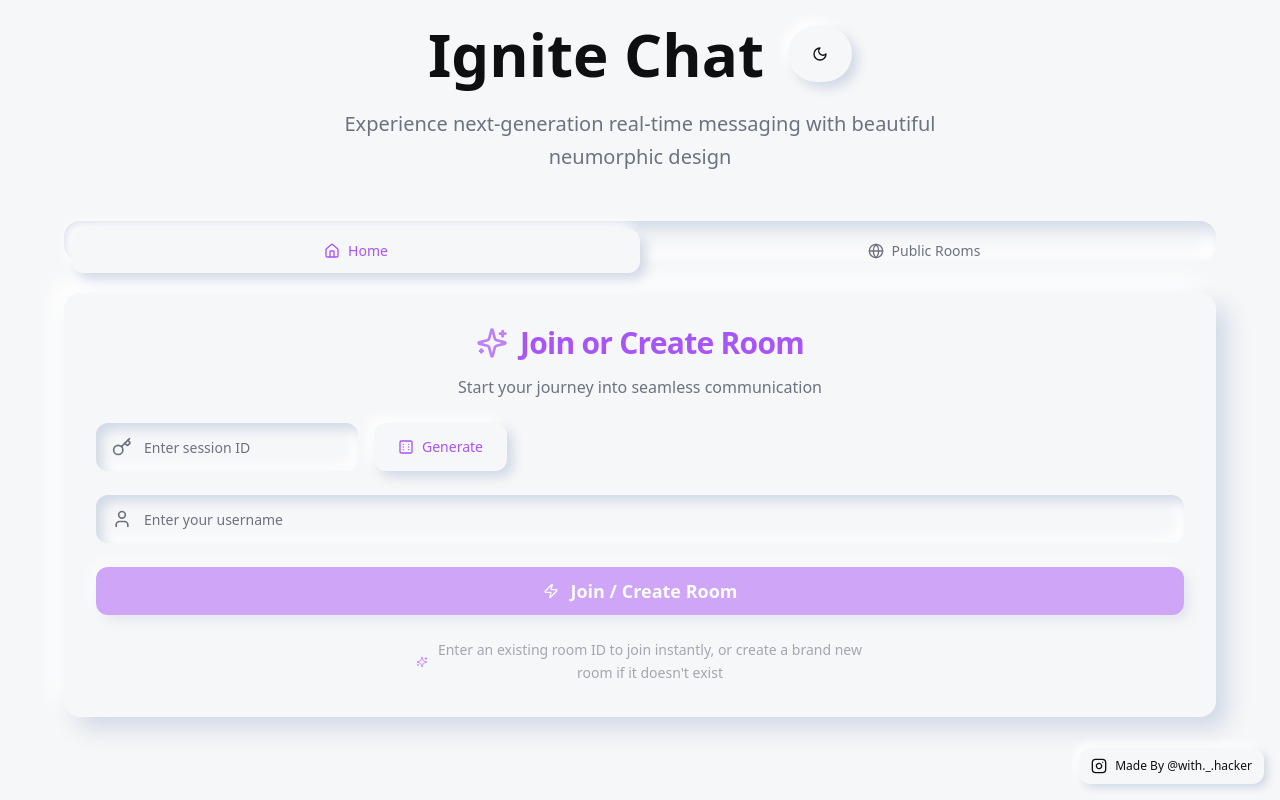
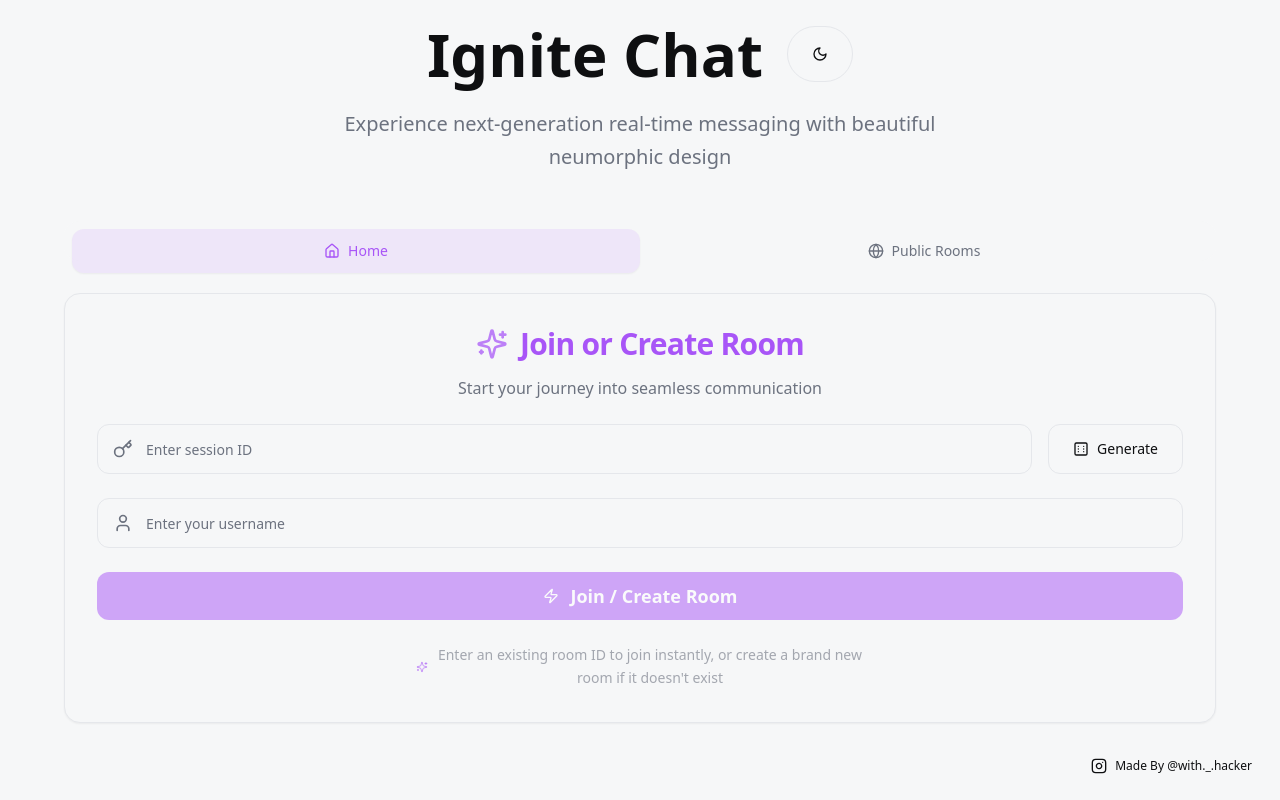
Before and after one commit to HackPotato21/spark-chat-rooms.github.io, a React (Vite) app: page / in a window 1280 px wide. Built offline with nearby package versions, Linux system fonts and the light colour scheme.

Commit message:
Fix shadows and add room naming
Removed shadows from components and implemented a prompt for room naming when selecting private or public rooms. Icons have also been reorganized.

```diff
--- a/src/pages/Index.tsx
+++ b/src/pages/Index.tsx
@@ -52,6 +52,7 @@ const Index = () => {
   const [publicRooms, setPublicRooms] = useState<Room[]>([]);
   const [filteredPublicRooms, setFilteredPublicRooms] = useState<Room[]>([]);
   const [roomType, setRoomType] = useState<'public' | 'private'>('public');
+  const [roomName, setRoomName] = useState('');
   const [selectedFile, setSelectedFile] = useState<File | null>(null);
   const [isUploading, setIsUploading] = useState(false);
   const [searchQuery, setSearchQuery] = useState('');
@@ -329,7 +330,7 @@ const Index = () => {
         const { data: newRoom, error: createError } = await supabase
           .from('chat_rooms')
           .insert({
-            room_name: `Room-${sessionId}`,
+            room_name: roomName || `Room-${sessionId}`,
             session_id: sessionId,
             room_type: roomType,
             owner_name: userName
@@ -864,7 +865,7 @@ const Index = () => {
                   setTimeout(() => document.body.classList.remove('theme-transitioning'), 800);
                   setTheme(theme === 'dark' ? 'light' : 'dark');
                 }}
-                className="w-14 h-14 rounded-full shadow-[6px_6px_12px_#d1d9e6,-6px_-6px_12px_#ffffff] dark:shadow-[6px_6px_12px_#0f1419,-6px_-6px_12px_#2a2a2a] hover:shadow-[inset_6px_6px_12px_#d1d9e6,inset_-6px_-6px_12px_#ffffff] dark:hover:shadow-[inset_6px_6px_12px_#0f1419,inset_-6px_-6px_12px_#2a2a2a] transition-all duration-300 bg-background border-0 flex items-center justify-center"
+                className="w-14 h-14 rounded-full transition-all duration-300 border border-border hover:border-primary/50 flex items-center justify-center"
               >
                 {theme === 'dark' ?
                   <Sun className="w-6 h-6 transition-transform duration-500 hover:rotate-180" /> :
@@ -878,17 +879,17 @@ const Index = () => {
           </div>
 
           <Tabs value={currentView} onValueChange={(v) => setCurrentView(v as any)} className="w-full slide-enter">
-            <TabsList className="grid w-full grid-cols-2 bg-background rounded-2xl p-2 mb-8 shadow-[inset_8px_8px_16px_#d1d9e6,inset_-8px_-8px_16px_#ffffff] dark:shadow-[inset_8px_8px_16px_#0f1419,inset_-8px_-8px_16px_#2a2a2a] border-0">
+            <TabsList className="grid w-full grid-cols-2 bg-background rounded-2xl p-2 mb-8 border-0">
               <TabsTrigger
                 value="home"
-                className="rounded-xl transition-all duration-300 data-[state=active]:shadow-[6px_6px_12px_#d1d9e6,-6px_-6px_12px_#ffffff] dark:data-[state=active]:shadow-[6px_6px_12px_#0f1419,-6px_-6px_12px_#2a2a2a] data-[state=active]:bg-background data-[state=active]:text-primary hover:text-primary/80 font-medium py-3 px-4 flex items-center justify-center gap-2 text-sm border-0"
+                className="rounded-xl transition-all duration-300 data-[state=active]:bg-primary/10 data-[state=active]:text-primary hover:text-primary/80 font-medium py-3 px-4 flex items-center justify-center gap-2 text-sm border-0"
               >
                 <Home className="w-4 h-4" />
                 Home
               </TabsTrigger>
               <TabsTrigger
                 value="publicRooms"
-                className="rounded-xl transition-all duration-300 data-[state=active]:shadow-[6px_6px_12px_#d1d9e6,-6px_-6px_12px_#ffffff] dark:data-[state=active]:shadow-[6px_6px_12px_#0f1419,-6px_-6px_12px_#2a2a2a] data-[state=active]:bg-background data-[state=active]:text-primary hover:text-primary/80 font-medium py-3 px-4 flex items-center justify-center gap-2 text-sm border-0"
+                className="rounded-xl transition-all duration-300 data-[state=active]:bg-primary/10 data-[state=active]:text-primary hover:text-primary/80 font-medium py-3 px-4 flex items-center justify-center gap-2 text-sm border-0"
               >
                 <Globe className="w-4 h-4" />
                 Public Rooms
@@ -896,7 +897,7 @@ const Index = () => {
             </TabsList>
 
             <TabsContent value="home" className="space-y-8">
-              <Card className="bg-background shadow-[12px_12px_24px_#d1d9e6,-12px_-12px_24px_#ffffff] dark:shadow-[12px_12px_24px_#0f1419,-12px_-12px_24px_#2a2a2a] border-0 rounded-2xl transition-all duration-500 hover:shadow-[16px_16px_32px_#d1d9e6,-16px_-16px_32px_#ffffff] dark:hover:shadow-[16px_16px_32px_#0f1419,-16px_-16px_32px_#2a2a2a] hover:scale-[1.01]">
+              <Card className="bg-background border border-border rounded-2xl transition-all duration-500 hover:scale-[1.01]">
                 <CardHeader className="text-center pb-6 pt-8">
                   <CardTitle className="text-3xl font-bold text-primary mb-2 flex items-center justify-center gap-3">
                     <Sparkles className="w-8 h-8 text-primary animate-pulse" />
@@ -907,19 +908,20 @@ const Index = () => {
                 <CardContent className="space-y-6 px-8 pb-8">
                   <div className="space-y-6">
                     <div className="flex gap-4">
-                      <div className="relative">
+                      <div className="relative flex-1">
                         <Key className="absolute left-4 top-1/2 transform -translate-y-1/2 w-5 h-5 text-muted-foreground z-10" />
                         <Input
                           value={sessionId}
                           onChange={(e) => setSessionId(e.target.value.toUpperCase())}
                           placeholder="Enter session ID"
                           maxLength={8}
-                          className="pl-12 bg-background shadow-[inset_6px_6px_12px_#d1d9e6,inset_-6px_-6px_12px_#ffffff] dark:shadow-[inset_6px_6px_12px_#0f1419,inset_-6px_-6px_12px_#2a2a2a] border-0 rounded-xl text-lg py-6 focus-visible:ring-0 focus-visible:ring-offset-0 focus-visible:shadow-[inset_8px_8px_16px_#d1d9e6,inset_-8px_-8px_16px_#ffffff] dark:focus-visible:shadow-[inset_8px_8px_16px_#0f1419,inset_-8px_-8px_16px_#2a2a2a]"
+                          className="pl-12 border border-border rounded-xl text-lg py-6 focus-visible:ring-2 focus-visible:ring-primary/20"
                         />
                       </div>
                       <Button
                         onClick={generateSessionId}
-                        className="px-6 py-6 bg-background shadow-[6px_6px_12px_#d1d9e6,-6px_-6px_12px_#ffffff] dark:shadow-[6px_6px_12px_#0f1419,-6px_-6px_12px_#2a2a2a] hover:shadow-[inset_6px_6px_12px_#d1d9e6,inset_-6px_-6px_12px_#ffffff] dark:hover:shadow-[inset_6px_6px_12px_#0f1419,inset_-6px_-6px_12px_#2a2a2a] border-0 rounded-xl text-primary hover:text-primary transition-all duration-300 active:scale-95 flex items-center justify-center gap-2"
+                        variant="outline"
+                        className="px-6 py-6 rounded-xl transition-all duration-300 active:scale-95 flex items-center justify-center gap-2"
                       >
                         <Dice6 className="w-5 h-5" />
                         Generate
@@ -932,13 +934,13 @@ const Index = () => {
                         value={userName}
                         onChange={(e) => setUserName(e.target.value)}
                         placeholder="Enter your username"
-                        className="pl-12 bg-background shadow-[inset_6px_6px_12px_#d1d9e6,inset_-6px_-6px_12px_#ffffff] dark:shadow-[inset_6px_6px_12px_#0f1419,inset_-6px_-6px_12px_#2a2a2a] border-0 rounded-xl text-lg py-6 focus-visible:ring-0 focus-visible:ring-offset-0 focus-visible:shadow-[inset_8px_8px_16px_#d1d9e6,inset_-8px_-8px_16px_#ffffff] dark:focus-visible:shadow-[inset_8px_8px_16px_#0f1419,inset_-8px_-8px_16px_#2a2a2a]"
+                        className="pl-12 border border-border rounded-xl text-lg py-6 focus-visible:ring-2 focus-visible:ring-primary/20"
                       />
                     </div>
 
                     <Button
                       onClick={() => handleJoinRoom()}
-                      className="w-full py-6 text-lg bg-primary shadow-[6px_6px_12px_#d1d9e6,-6px_-6px_12px_#ffffff] dark:shadow-[6px_6px_12px_#0f1419,-6px_-6px_12px_#2a2a2a] hover:shadow-[inset_6px_6px_12px_hsl(var(--primary)/0.3),inset_-6px_-6px_12px_hsl(var(--primary)/0.1)] border-0 rounded-xl font-semibold transition-all duration-300 hover:bg-primary/90 active:scale-95 flex items-center justify-center gap-3"
+                      className="w-full py-6 text-lg rounded-xl font-semibold transition-all duration-300 active:scale-95 flex items-center justify-center gap-3"
                       disabled={!sessionId || !userName}
                     >
                       <Zap className="w-5 h-5" />
@@ -971,13 +973,13 @@ const Index = () => {
                   value={searchQuery}
                   onChange={(e) => setSearchQuery(e.target.value)}
                   placeholder="Search rooms by name, owner, or session ID..."
-                  className="pl-14 py-6 text-lg bg-background shadow-[inset_6px_6px_12px_#d1d9e6,inset_-6px_-6px_12px_#ffffff] dark:shadow-[inset_6px_6px_12px_#0f1419,inset_-6px_-6px_12px_#2a2a2a] border-0 rounded-xl focus-visible:ring-0 focus-visible:ring-offset-0 focus-visible:shadow-[inset_8px_8px_16px_#d1d9e6,inset_-8px_-8px_16px_#ffffff] dark:focus-visible:shadow-[inset_8px_8px_16px_#0f1419,inset_-8px_-8px_16px_#2a2a2a]"
+                  className="pl-14 py-6 text-lg border border-border rounded-xl focus-visible:ring-2 focus-visible:ring-primary/20"
                 />
               </div>
 
               <div className="grid gap-6">
                 {filteredPublicRooms.length === 0 ? (
-                  <Card className="bg-background shadow-[12px_12px_24px_#d1d9e6,-12px_-12px_24px_#ffffff] dark:shadow-[12px_12px_24px_#0f1419,-12px_-12px_24px_#2a2a2a] border-0 rounded-2xl">
+                  <Card className="bg-background border border-border rounded-2xl">
                     <CardContent className="text-center py-12">
                       <Search className="w-16 h-16 text-muted-foreground/40 mx-auto mb-4" />
                       <p className="text-xl text-muted-foreground mb-2">
@@ -992,7 +994,7 @@ const Index = () => {
                   filteredPublicRooms.map((room, index) => (
                     <Card
                       key={room.id}
-                      className="cursor-pointer bg-background shadow-[12px_12px_24px_#d1d9e6,-12px_-12px_24px_#ffffff] dark:shadow-[12px_12px_24px_#0f1419,-12px_-12px_24px_#2a2a2a] hover:shadow-[inset_6px_6px_12px_#d1d9e6,inset_-6px_-6px_12px_#ffffff] dark:hover:shadow-[inset_6px_6px_12px_#0f1419,inset_-6px_-6px_12px_#2a2a2a] border-0 rounded-2xl transition-all duration-500 group hover:scale-[1.01] active:scale-95"
+                      className="cursor-pointer bg-background border border-border hover:border-primary/50 rounded-2xl transition-all duration-500 group hover:scale-[1.01] active:scale-95"
                       onClick={() => joinPublicRoom(room)}
                       style={{ animationDelay: `${index * 0.1}s` }}
                     >
@@ -1000,7 +1002,7 @@ const Index = () => {
                           <div className="flex justify-between items-start">
                             <div className="flex-1">
                               <div className="flex items-center gap-3 mb-4">
-                              <div className="w-4 h-4 bg-green-500 rounded-full shadow-[4px_4px_8px_#c8d2e5,-4px_-4px_8px_#ffffff] dark:shadow-[4px_4px_8px_#0a0a0a,-4px_-4px_8px_#353535] animate-pulse"></div>
+                                <div className="w-4 h-4 bg-green-500 rounded-full animate-pulse"></div>
                                 <h3 className="text-xl font-bold text-foreground group-hover:text-primary transition-colors duration-300">
                                   {room.room_name}
                                 </h3>
@@ -1013,7 +1015,7 @@ const Index = () => {
                                 <p className="text-sm text-muted-foreground flex items-center gap-2">
                                   <Key className="w-4 h-4 text-primary/60" />
                                   Session:
-                                <span className="font-mono bg-background px-3 py-1 rounded-lg shadow-[inset_3px_3px_6px_#d1d9e6,inset_-3px_-3px_6px_#ffffff] dark:shadow-[inset_3px_3px_6px_#0f1419,inset_-3px_-3px_6px_#2a2a2a] text-sm">
+                                  <span className="font-mono bg-muted px-3 py-1 rounded-lg text-sm">
                                     {room.session_id}
                                   </span>
                                 </p>
@@ -1021,14 +1023,15 @@ const Index = () => {
                             </div>
                             <div className="flex flex-col items-end gap-4">
                               <Badge
-                              className="bg-primary text-primary-foreground shadow-[4px_4px_8px_#d1d9e6,-4px_-4px_8px_#ffffff] dark:shadow-[4px_4px_8px_#0f1419,-4px_-4px_8px_#2a2a2a] px-4 py-2 text-sm font-semibold rounded-full border-0 flex items-center gap-2"
+                                className="bg-primary text-primary-foreground px-4 py-2 text-sm font-semibold rounded-full flex items-center gap-2"
                               >
                                 <Users className="w-4 h-4" />
                                 {room.user_count} {room.user_count === 1 ? 'user' : 'users'}
                               </Badge>
                               <Button
                                 size="sm"
-                              className="bg-background shadow-[4px_4px_8px_#d1d9e6,-4px_-4px_8px_#ffffff] dark:shadow-[4px_4px_8px_#0f1419,-4px_-4px_8px_#2a2a2a] hover:shadow-[inset_4px_4px_8px_#d1d9e6,inset_-4px_-4px_8px_#ffffff] dark:hover:shadow-[inset_4px_4px_8px_#0f1419,inset_-4px_-4px_8px_#2a2a2a] border-0 rounded-lg text-primary hover:text-primary opacity-0 group-hover:opacity-100 transition-all duration-300 active:scale-95 flex items-center justify-center gap-2 px-4 py-2"
+                                variant="outline"
+                                className="opacity-0 group-hover:opacity-100 transition-all duration-300 active:scale-95 flex items-center justify-center gap-2 px-4 py-2"
                               >
                                 Join Now
                                 <Zap className="w-4 h-4" />
@@ -1047,23 +1050,57 @@ const Index = () => {
         <Dialog open={showRoomTypeDialog} onOpenChange={setShowRoomTypeDialog}>
           <DialogContent className="slide-enter">
             <DialogHeader className="fade-enter">
-              <DialogTitle>Room doesn't exist - Create new room</DialogTitle>
+              <DialogTitle className="flex items-center gap-2">
+                <Sparkles className="w-5 h-5 text-primary" />
+                Create New Room
+              </DialogTitle>
             </DialogHeader>
+            <div className="space-y-6">
+              <p className="text-sm text-muted-foreground fade-enter">
+                Session ID "{sessionId}" doesn't exist. Let's create a new room:
+              </p>
+
               <div className="space-y-4">
-              <p className="text-sm text-muted-foreground fade-enter">
-                Session ID "{sessionId}" doesn't exist. Choose room type to create:
-              </p>
-              <RadioGroup value={roomType} onValueChange={(v) => setRoomType(v as any)} className="space-y-2">
-                <div className="flex items-center space-x-2 fade-enter hover-scale transition-all duration-200">
+                <div>
+                  <Label htmlFor="roomName" className="text-sm font-medium flex items-center gap-2 mb-2">
+                    <Home className="w-4 h-4" />
+                    Room Name (optional)
+                  </Label>
+                  <Input
+                    id="roomName"
+                    value={roomName}
+                    onChange={(e) => setRoomName(e.target.value)}
+                    placeholder={`Room-${sessionId}`}
+                    className="border border-border rounded-lg focus-visible:ring-2 focus-visible:ring-primary/20"
+                  />
+                </div>
+
+                <div>
+                  <Label className="text-sm font-medium flex items-center gap-2 mb-3">
+                    <Globe className="w-4 h-4" />
+                    Room Type
+                  </Label>
+                  <RadioGroup value={roomType} onValueChange={(v) => setRoomType(v as any)} className="space-y-3">
+                    <div className="flex items-center space-x-3 p-3 rounded-lg border border-border hover:bg-muted/50 transition-colors cursor-pointer">
                       <RadioGroupItem value="public" id="public" />
-                  <Label htmlFor="public">Public - Visible to everyone</Label>
+                      <div className="flex items-center gap-2">
+                        <Globe className="w-4 h-4 text-green-500" />
+                        <Label htmlFor="public" className="cursor-pointer">Public - Visible to everyone</Label>
                       </div>
-                <div className="flex items-center space-x-2 fade-enter hover-scale transition-all duration-200">
+                    </div>
+                    <div className="flex items-center space-x-3 p-3 rounded-lg border border-border hover:bg-muted/50 transition-colors cursor-pointer">
                       <RadioGroupItem value="private" id="private" />
-                  <Label htmlFor="private">Private - Only accessible with session ID</Label>
+                      <div className="flex items-center gap-2">
+                        <Key className="w-4 h-4 text-blue-500" />
+                        <Label htmlFor="private" className="cursor-pointer">Private - Only accessible with session ID</Label>
+                      </div>
                     </div>
                   </RadioGroup>
-              <Button onClick={() => handleJoinRoom(true)} className="w-full animated-button hover-glow">
+                </div>
+              </div>
+
+              <Button onClick={() => handleJoinRoom(true)} className="w-full py-3 flex items-center justify-center gap-2">
+                <Zap className="w-4 h-4" />
                 Create Room
               </Button>
             </div>
@@ -1076,7 +1113,7 @@ const Index = () => {
               variant="ghost"
               size="sm"
               onClick={() => window.open('https://www.instagram.com/with._.hacker/', '_blank')}
-              className="flex items-center justify-center gap-2 text-xs bg-background shadow-[4px_4px_8px_#d1d9e6,-4px_-4px_8px_#ffffff] dark:shadow-[4px_4px_8px_#0f1419,-4px_-4px_8px_#2a2a2a] hover:shadow-[inset_4px_4px_8px_#d1d9e6,inset_-4px_-4px_8px_#ffffff] dark:hover:shadow-[inset_4px_4px_8px_#0f1419,inset_-4px_-4px_8px_#2a2a2a] border-0 rounded-lg transition-all duration-300 active:scale-95 px-3 py-2"
+              className="flex items-center justify-center gap-2 text-xs transition-all duration-300 active:scale-95 px-3 py-2"
             >
               <Instagram className="w-4 h-4" />
               Made By @with._.hacker
```
Lines whose indentation alone changed are shown as unchanged.
